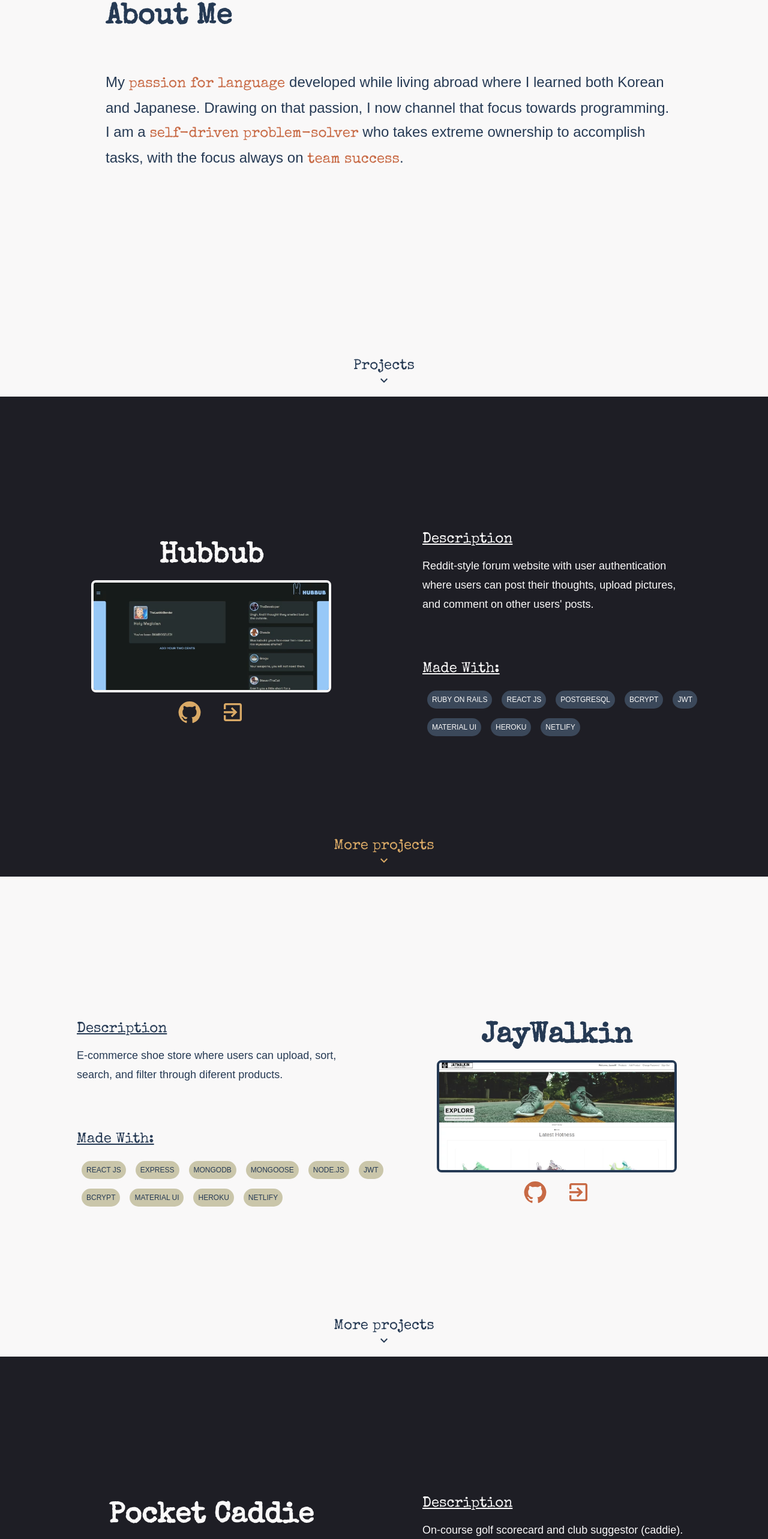
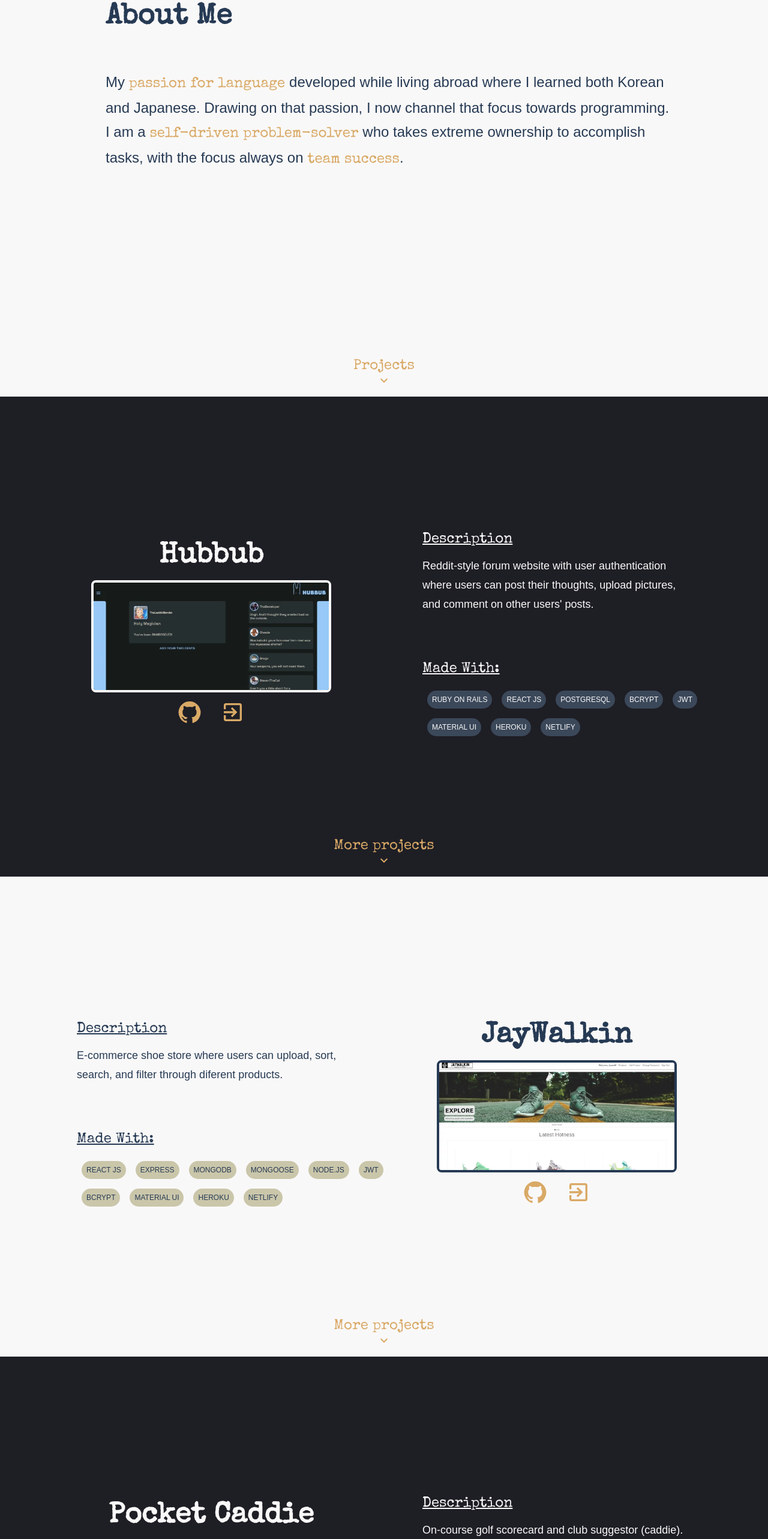
Before and after one commit to jason-moritz/portfolio, a React (Create React App) app in the folder client/: page / in a window 1280 px wide. Shown: the part 939-3504 px from the top of the page at 60% size. Built offline with nearby package versions, Linux system fonts and the light colour scheme.

Commit message:
Reverted color scheme on light bg.

```diff
--- a/client/src/screens/about/About.css
+++ b/client/src/screens/about/About.css
@@ -27,7 +27,7 @@
 }
 
 .about-span {
-  color: #c86a45;
+  color: #d9a966;
   font-family: 'Special Elite', cursive;
 }
 
--- a/client/src/screens/about/About.jsx
+++ b/client/src/screens/about/About.jsx
@@ -16,7 +16,7 @@ export default function About() {
           <span className='about-span'>team success</span>.
         </div>
       </div>
-      <div className='bottom-link-b'>
+      <div className='bottom-link'>
         <HashLink smooth to='#project1'>
           Projects
           <div>
--- a/client/src/screens/projects/Project2.jsx
+++ b/client/src/screens/projects/Project2.jsx
@@ -20,7 +20,7 @@ export default function Project2() {
           </div>
           <div className='project-links'>
             <a
-              className='project-link-b'
+              className='project-link'
               href='https://github.com/jason-moritz/jay-walkin'
               target='_blank'
               rel='noreferrer'
@@ -34,7 +34,7 @@ export default function Project2() {
               </div>
             </a>
             <a
-              className='project-link-b'
+              className='project-link'
               href='https://jaywalkin.netlify.app/'
               target='_blank'
               rel='noreferrer'
@@ -74,7 +74,7 @@ export default function Project2() {
           </div>
         </div>
       </div>
-      <div className='bottom-link-b'>
+      <div className='bottom-link'>
         <HashLink smooth to='#project3'>
           More projects
           <div>
--- a/client/src/screens/projects/Project4.jsx
+++ b/client/src/screens/projects/Project4.jsx
@@ -16,7 +16,7 @@ export default function Project4() {
           </div>
           <div className='project-links'>
             <a
-              className='project-link-b'
+              className='project-link'
               href='https://github.com/jason-moritz/JWS'
               target='_blank'
               rel='noreferrer'
@@ -30,7 +30,7 @@ export default function Project4() {
               </div>
             </a>
             <a
-              className='project-link-b'
+              className='project-link'
               href='https://jason-moritz.github.io/JWS/'
               target='_blank'
               rel='noreferrer'
@@ -64,7 +64,7 @@ export default function Project4() {
           </div>
         </div>
       </div>
-      <div className='bottom-link-b'>
+      <div className='bottom-link'>
         <HashLink smooth to='#contact'>
           Contact
           <div>
```
